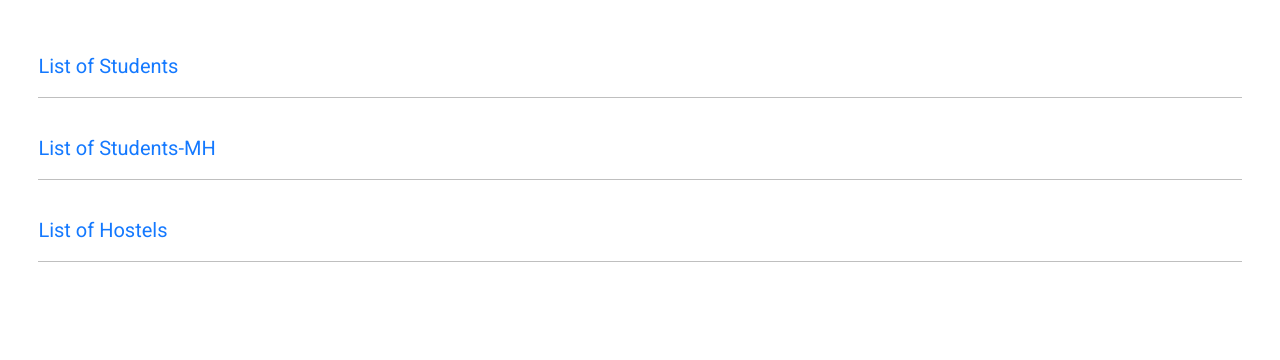
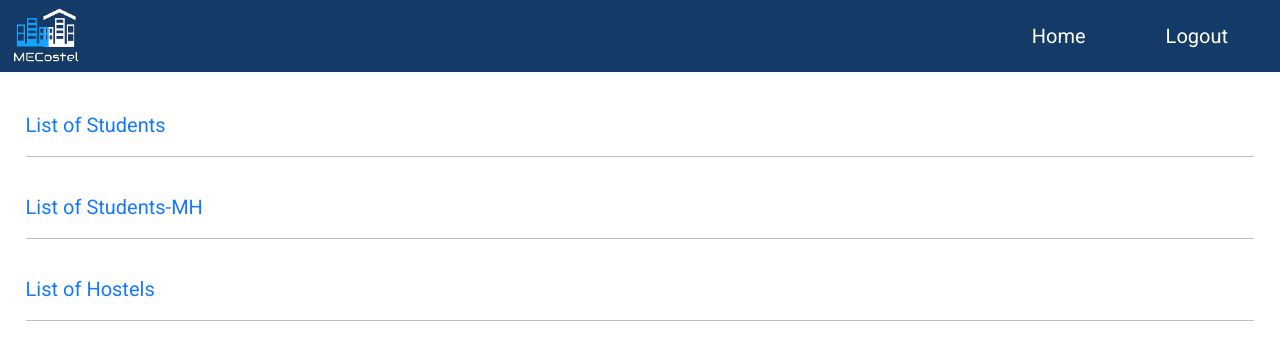
Before and after one commit to DiyaACM/Hostel-Mangement-System, a React (Create React App) app: page /admin in a window 1280 px wide. Shown: the top 360 px of the page. Built offline with nearby package versions, Linux system fonts and the light colour scheme; no server answers; a web font is replaced by a local one.

Commit message:
Modified UI

```diff
--- a/src/App.css
+++ b/src/App.css
@@ -30,7 +30,7 @@
 .btn1{
   width: 10vw;
   height: 7vh;
-  margin-right: 1%;
+  margin-right: 6%;
   margin-left: 6%;
   border-radius: 10px;
   border-color: #1479FF;
@@ -44,7 +44,7 @@
 .btn1:hover{
   width: 10vw;
   height: 7vh;
-  margin-right: 1%;
+  margin-right: 6%;
   margin-left: 6%;
   border-radius: 10px;
   background-color: #1479FF;
@@ -183,11 +183,9 @@ background-position: center;
 height: 100vh;
 margin-left: 0%;
 color: #1479FF;
-padding-left: 3%;
-padding-right: 3%;
-padding-top: 4%;
 font-family: Roboto;
 font-size:20px;
+margin-top: 0%;
 }
 .line{
 text-align: justify;
@@ -204,9 +202,6 @@ background-position: center;
 height: 100vh;
 margin-left: 0%;
 color: #1479FF;
-padding-left: 3%;
-padding-right: 3%;
-padding-top: 4%;
 font-family: Roboto;
 font-size:20px;
 }
@@ -304,3 +299,8 @@ margin-left: 10%;
 .navlogo{
 height: 7vh;
 }
+
+.admin-content{
+  margin-left: 2%;
+  margin-right: 2%;
+}
--- a/src/components/admin/admin.js
+++ b/src/components/admin/admin.js
@@ -1,8 +1,42 @@
-import { Link } from "react-router-dom";
+import { useContext } from "react";
+import logo from "../../img/logo.png";
+import { Link, useNavigate } from "react-router-dom";
+import { AuthContext } from "../../context/AuthContext";
+
 
 const Admin = () => {
+  const { handleLogout } = useContext(AuthContext);
+
+  let navigate = useNavigate();
+
+  function goToHomePage() {
+    navigate("/");
+  }
+
+  const logout = () => {
+    handleLogout();
+    goToHomePage();
+  };
   return (
     <div className="admin">
+        <nav className="navbar navbar-expand-lg " id="nav">
+        <div className="container-fluid">
+          <div className="navbar-header">
+            <Link to="/" className="navbar-brand">
+              <img src={logo} className="navlogo" alt="logo" />
+            </Link>
+          </div>
+          <ul className="nav navbar-nav" id="nav-bar">
+            <li className="active">
+              <Link to="/admin">Home</Link>
+            </li>
+            <li onClick={logout}>
+              <Link to="#">Logout</Link>
+            </li>
+          </ul>
+        </div>
+      </nav>
+      <div className="admin-content">
         <Link to="/admin-students-list">List of Students</Link>
         <hr className="line"></hr>
         <Link to="/List">List of Students-MH</Link>
@@ -10,6 +44,8 @@ const Admin = () => {
         <Link to="/admin-hostel-list">List of Hostels</Link>
         <hr className="line"></hr>
       </div>
+
+    </div>
   );
 };
 
--- a/src/components/admin/studentsList.js
+++ b/src/components/admin/studentsList.js
@@ -54,7 +54,7 @@ export default function AdminStudentsView() {
         <div className="hostel-list">
           {students.map((student, index) => (
             <div className="hostel-preview" key={index}>
-              <a href="\">
+              <a href="/admin-students-list">
                 <h2 className="hostel-title">{student.name}</h2>
               </a>
               <table>
--- a/src/components/hostel/hostelAdmin.js
+++ b/src/components/hostel/hostelAdmin.js
@@ -1,17 +1,52 @@
 import { useContext, useEffect } from "react";
-import { Link } from "react-router-dom";
 import { AuthContext } from "../../context/AuthContext";
+import logo from "../../img/logo.png";
+import { Link, useNavigate } from "react-router-dom";
 
 const HostelAdmin = () => {
   const { currentUser } = useContext(AuthContext);
 
   useEffect(() => {}, [currentUser]);
+
+  const { handleLogout } = useContext(AuthContext);
+
+  let navigate = useNavigate();
+
+  function goToHomePage() {
+    navigate("/");
+  }
+
+  const logout = () => {
+    handleLogout();
+    goToHomePage();
+  };
   return (
+
     <div className="HostelAdmin">
-      <Link to="/hostel-applications">List of Registered Students</Link>
-      <hr className="line"></hr>
-      <Link to="/hostel-edit"> Edit Hostel Details</Link>
-      <hr className="line"></hr>
+      <nav className="navbar navbar-expand-lg " id="nav">
+        <div className="container-fluid">
+          <div className="navbar-header">
+            <Link to="/" className="navbar-brand">
+              <img src={logo} className="navlogo" alt="logo" />
+            </Link>
+          </div>
+          <ul className="nav navbar-nav" id="nav-bar">
+            <li className="active">
+              <Link to="/admin">Home</Link>
+            </li>
+            <li onClick={logout}>
+              <Link to="#">Logout</Link>
+            </li>
+          </ul>
+        </div>
+      </nav>
+      <div className="admin-content">
+        <Link to="/hostel-applications">List of Registered Students</Link>
+        <hr className="line"></hr>
+        <Link to="/hostel-edit"> Edit Hostel Details</Link>
+        <hr className="line"></hr>
+      </div>
+
     </div>
   );
 };
--- a/src/index.css
+++ b/src/index.css
@@ -9,10 +9,10 @@
 :root {
   --primary-font: "Roboto", sans-serif;
   --secondary-font: "Montserrat", sans-serif;
-  --bg-color: #f5f0e1;
-  --primary-color: #1e3d59;
-  --secondary-color: #ff6e40;
-  --text-main: #1a1a1a;
+  --bg-color: white;
+  --primary-color: #143b68;
+  --secondary-color: #14A5FF;
+  --text-main: #143b68;
   --yellow: #ffc13b;
 }
 
```
Lines whose indentation alone changed are shown as unchanged.
